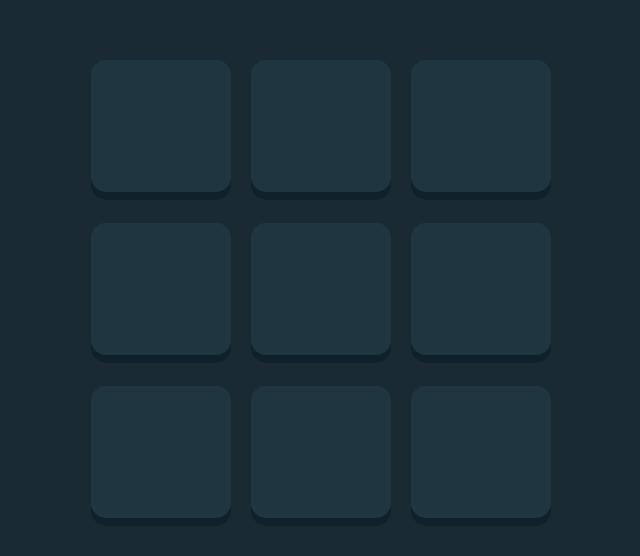
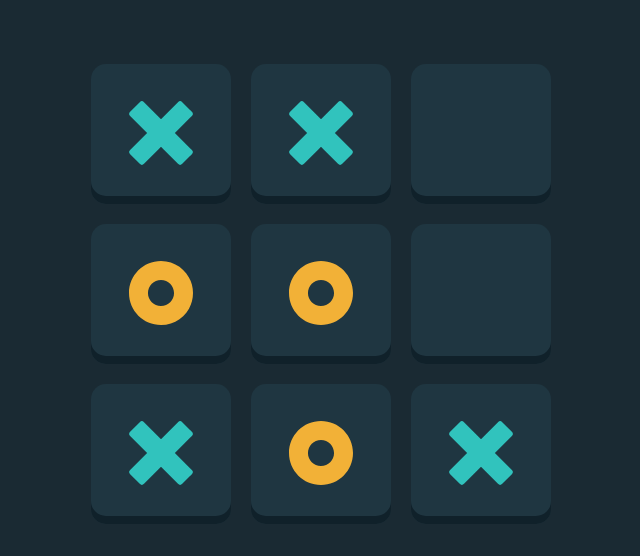
Before and after one commit to TBout0/angular-tic-tac-toe, an Angular app: page / in a window 1280 px wide. Shown: the part 106-662 px from the top of the page, without its empty margins (319-959 px from the left). Built offline with nearby package versions, Linux system fonts and the light colour scheme.

Commit message:
Implemented conditional styles based on current turn and tile value

```diff
--- a/src/app/components/board/board.component.html
+++ b/src/app/components/board/board.component.html
@@ -1,3 +1,3 @@
 <aside class="board">
-  <app-tile *ngFor="let tile of board"></app-tile>
+  <app-tile *ngFor="let tile of board" [tile]="tile"></app-tile>
 </aside>
--- a/src/app/components/board/board.component.ts
+++ b/src/app/components/board/board.component.ts
@@ -9,11 +9,11 @@ import { Tile } from '../tile/Tile';
 export class BoardComponent {
   public board: Tile[] = [
     new Tile('X'),
+    new Tile('X'),
+    new Tile(''),
     new Tile('O'),
     new Tile('O'),
-    new Tile('X'),
-    new Tile('O'),
-    new Tile('X'),
+    new Tile(''),
     new Tile('X'),
     new Tile('O'),
     new Tile('X'),
--- a/src/app/components/tile/tile.component.html
+++ b/src/app/components/tile/tile.component.html
@@ -1,7 +1,15 @@
 <button
   class="tile bg-neutral-700 inset-deep radius-15 square"
-  [ngClass]="turn === 'X' ? 'x-preview' : 'o-preview'"
+  [ngClass]="!tile.mark ? (turn === 'X' ? 'x-preview' : 'o-preview') : null"
 >
-  <!-- <img src="../../../assets/icon-x.svg" alt="X" /> -->
-  <!-- <img src="../../../assets/icon-o.svg" alt="O" /> -->
+  <img
+    [src]="
+      tile.mark
+        ? tile.mark === 'X'
+          ? 'assets/icon-x.svg'
+          : 'assets/icon-o.svg'
+        : null
+    "
+    [alt]="tile.mark ? (tile.mark === 'X' ? 'X' : 'O') : ''"
+  />
 </button>
--- a/src/app/components/tile/tile.component.ts
+++ b/src/app/components/tile/tile.component.ts
@@ -1,4 +1,5 @@
-import { Component } from '@angular/core';
+import { Component, Input } from '@angular/core';
+import { Tile } from './Tile';
 
 @Component({
   selector: 'app-tile',
@@ -6,5 +7,6 @@ import { Component } from '@angular/core';
   styleUrls: ['./tile.component.css'],
 })
 export class TileComponent {
+  @Input() tile: Tile = new Tile('');
   public turn: string = 'O';
 }
```
